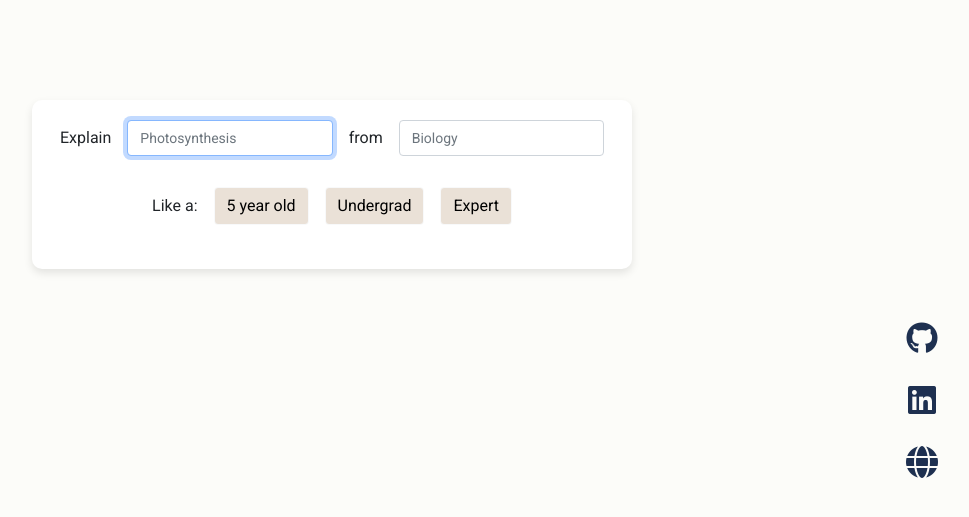
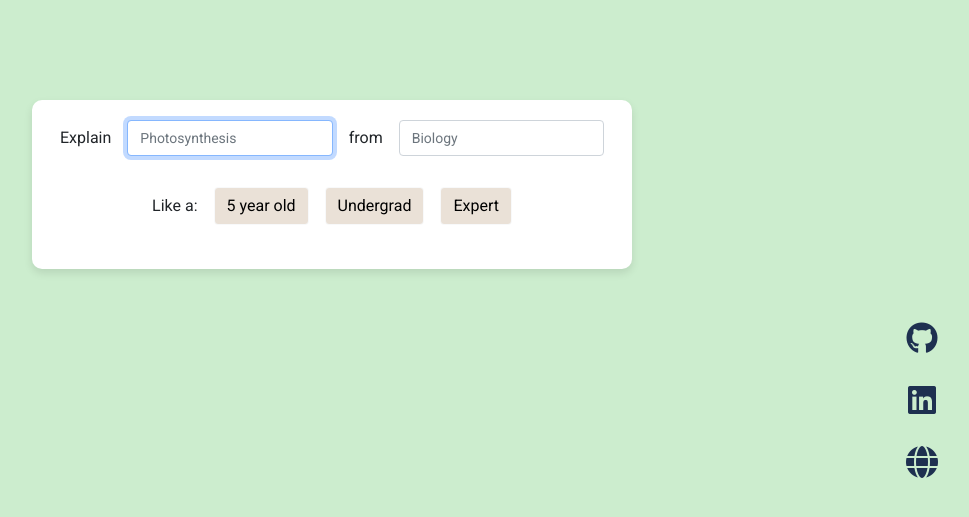
Before and after one commit to AryanDeore/Flashcard, a Flask app: page / in a window 1280 px wide. Shown: the top 517 px of the page, without its empty margins (308-1277 px from the left). Run offline with Flask 3, Linux system fonts and the light colour scheme; some libraries are stand-ins or nearby versions.

Commit message:
changed bg color to test the CICD pipeline

```diff
--- a/static/css/style.css
+++ b/static/css/style.css
@@ -1,5 +1,6 @@
 body {
-    background-color: #fcfcf9;
+    /* background-color: #fcfcf9; */
+    background-color: #ccedce;
     font-family: 'Roboto', sans-serif;
     padding-top: 50px;
 }
```
